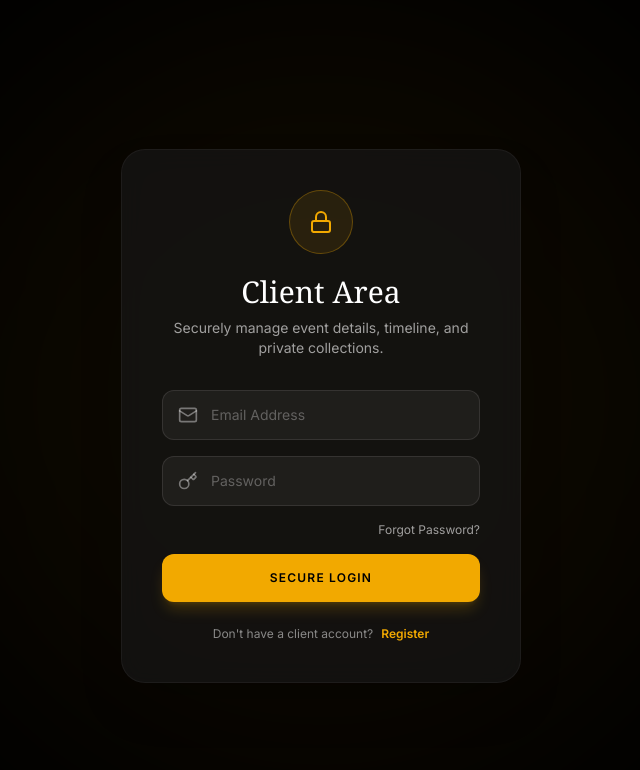
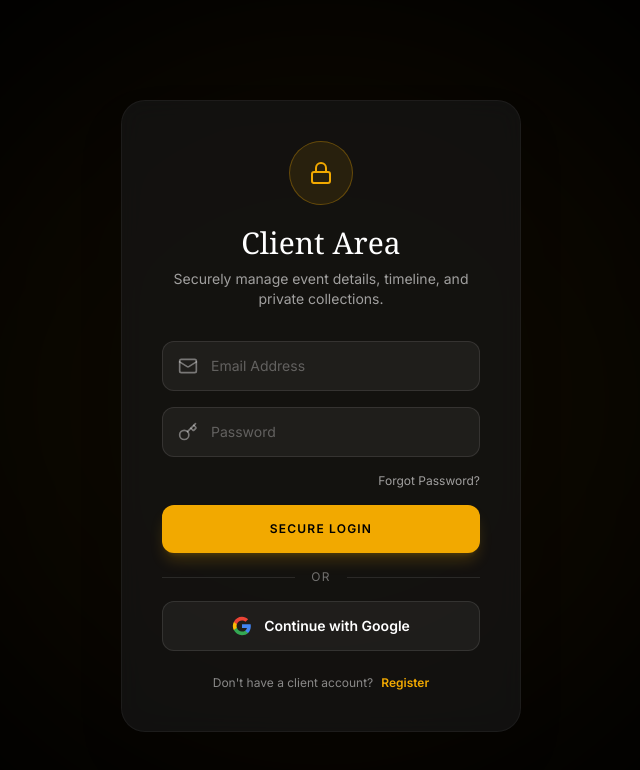
Before and after one commit to muzmmalkhan/MUZFRAME, a React (Vite) app: page /login in a window 1280 px wide. Shown: the top 770 px of the page, without its empty margins (319-959 px from the left). Built offline with nearby package versions, Linux system fonts and the light colour scheme.

Commit message:
Added Continue with Google authentication on Login page

```diff
--- a/server.ts
+++ b/server.ts
@@ -247,6 +247,61 @@ async function startServer() {
     res.json({ user: { id: user.id, email: user.email, name: user.name, role: user.role } });
   });
 
+  app.post("/api/auth/google", async (req, res) => {
+    const { email, name, photoURL } = req.body;
+    if (!email) {
+      return res.status(400).json({ error: "Email is required from Google Auth" });
+    }
+
+    let user = db.users.find((u: any) => u.email.toLowerCase() === email.toLowerCase());
+
+    if (!user) {
+      // Register new user from Google
+      const newUserId = `CLI-${Math.floor(100 + Math.random() * 900)}`;
+      user = {
+        id: newUserId,
+        email,
+        password: Math.random().toString(36).slice(-8), // Random fallback password
+        name: name || email.split('@')[0],
+        role: 'client'
+      };
+      db.users.push(user);
+      pushToSupabase('users', user);
+
+      const newClient = {
+        id: newUserId,
+        name: user.name,
+        email: user.email,
+        phone: 'Not provided',
+        location: 'Unknown',
+        eventName: 'Pending Booking',
+        eventType: 'Unknown',
+        eventDate: 'Not Scheduled',
+        package: 'Pending Selection',
+        status: 'active',
+        totalAmount: 0,
+        paidAmount: 0
+      };
+      db.clients.push(newClient);
+      pushToSupabase('clients', newClient);
+
+      const activity = {
+        id: `ACT-${Date.now()}`,
+        clientName: user.name,
+        type: 'Registration',
+        description: `Client registered via Google.`,
+        timestamp: new Date().toISOString()
+      };
+      db.activities.unshift(activity);
+      pushToSupabase('activities', activity);
+      if (db.activities.length > 100) db.activities.pop();
+
+      saveDb();
+    }
+
+    res.json({ user: { id: user.id, email: user.email, name: user.name, role: user.role } });
+  });
+
   // Data Routes
   app.get("/api/clients", (req, res) => res.json(db.clients));
   app.post("/api/clients", async (req, res) => {
--- a/src/lib/firebase.ts
+++ b/src/lib/firebase.ts
@@ -1,9 +1,8 @@
-// Mock Firebase for local development when config is missing
-export const auth: any = {
-  signOut: () => Promise.resolve(),
-  onAuthStateChanged: (cb: any) => {
-    // We handle local auth in AuthContext manually
-    return () => {};
-  }
-};
-export const db: any = {};
+import { initializeApp } from 'firebase/app';
+import { getAuth, GoogleAuthProvider, signInWithPopup } from 'firebase/auth';
+import firebaseConfig from '../../firebase-applet-config.json';
+
+const app = initializeApp(firebaseConfig);
+export const auth = getAuth(app);
+export const googleProvider = new GoogleAuthProvider();
+export { signInWithPopup };
--- a/src/pages/Login.tsx
+++ b/src/pages/Login.tsx
@@ -3,6 +3,7 @@ import React, { useState, useEffect } from 'react';
 import { useNavigate, useLocation } from 'react-router-dom';
 import { motion, AnimatePresence } from 'framer-motion';
 import { useAuth } from '../contexts/AuthContext';
+import { auth, googleProvider, signInWithPopup } from '../lib/firebase';
 
 export function Login() {
   const navigate = useNavigate();
@@ -103,6 +104,37 @@ export function Login() {
       }
     } catch (err: any) {
       setError(err.message || 'Authentication error occurred');
+    } finally {
+      setIsLoading(false);
+    }
+  };
+
+  const handleGoogleSignIn = async () => {
+    setError('');
+    setIsLoading(true);
+    try {
+      const result = await signInWithPopup(auth, googleProvider);
+      const { user: firebaseUser } = result;
+
+      const response = await fetch('/api/auth/google', {
+        method: 'POST',
+        headers: { 'Content-Type': 'application/json' },
+        body: JSON.stringify({
+          email: firebaseUser.email,
+          name: firebaseUser.displayName,
+          photoURL: firebaseUser.photoURL
+        })
+      });
+      const data = await response.json();
+      if (!response.ok) throw new Error(data.error || 'Google authentication failed');
+
+      login(data.user);
+    } catch (err: any) {
+      if (err.code === 'auth/popup-closed-by-user') {
+        // User closed popup, do nothing
+      } else {
+        setError(err.message || 'Google Sign-In failed');
+      }
     } finally {
       setIsLoading(false);
     }
@@ -217,6 +249,31 @@ export function Login() {
             >
               {isLoading ? "Processing..." : viewMode === 'signup' ? "Create Client Account" : viewMode === 'forgot' ? "Send Reset Instructions" : "Secure Login"}
             </button>
+
+            {viewMode !== 'forgot' && (
+              <>
+                <div className="flex items-center gap-4 my-4">
+                  <div className="h-px bg-white/10 flex-1"></div>
+                  <span className="text-white/40 text-xs uppercase tracking-widest">or</span>
+                  <div className="h-px bg-white/10 flex-1"></div>
+                </div>
+
+                <button
+                  type="button"
+                  disabled={isLoading}
+                  onClick={handleGoogleSignIn}
+                  className="w-full bg-white/5 border border-white/10 text-white rounded-xl px-4 py-3.5 font-semibold text-sm flex items-center justify-center gap-3 hover:bg-white/10 transition-all disabled:opacity-50"
+                >
+                  <svg className="w-5 h-5" viewBox="0 0 24 24">
+                    <path d="M22.56 12.25c0-.78-.07-1.53-.2-2.25H12v4.26h5.92c-.26 1.37-1.04 2.53-2.21 3.31v2.77h3.57c2.08-1.92 3.28-4.74 3.28-8.09z" fill="#4285F4" />
+                    <path d="M12 23c2.97 0 5.46-.98 7.28-2.66l-3.57-2.77c-.98.66-2.23 1.06-3.71 1.06-2.86 0-5.29-1.93-6.16-4.53H2.18v2.84C3.99 20.53 7.7 23 12 23z" fill="#34A853" />
+                    <path d="M5.84 14.09c-.22-.66-.35-1.36-.35-2.09s.13-1.43.35-2.09V7.07H2.18C1.43 8.55 1 10.22 1 12s.43 3.45 1.18 4.93l2.85-2.22.81-.62z" fill="#FBBC05" />
+                    <path d="M12 5.38c1.62 0 3.06.56 4.21 1.64l3.15-3.15C17.45 2.09 14.97 1 12 1 7.7 1 3.99 3.47 2.18 7.07l3.66 2.84c.87-2.6 3.3-4.53 6.16-4.53z" fill="#EA4335" />
+                  </svg>
+                  Continue with Google
+                </button>
+              </>
+            )}
           </form>
 
           {viewMode === 'forgot' ? (
```
